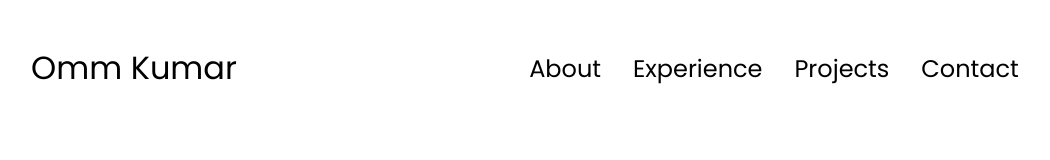
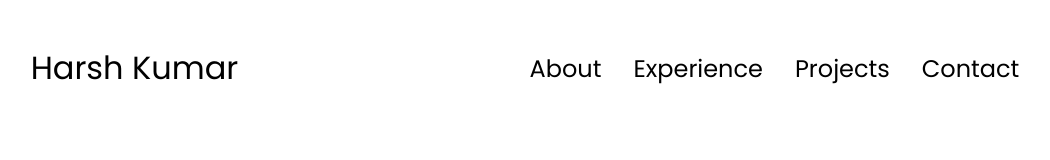
Before and after one commit to Harxh26/Portfolio, a plain HTML site: page index.html in a window 1280 px wide. Shown: the top 160 px of the page, without its empty margins (115-1165 px from the left). Drawn offline with Linux system fonts and the light colour scheme.

Commit message:
Update index.html

```diff
--- a/index.html
+++ b/index.html
@@ -10,7 +10,7 @@
   </head>
   <body>
     <nav id="desktop-nav">
-      <div class="logo">Omm Kumar</div>
+      <div class="logo">Harsh Kumar</div>
       <div>
         <ul class="nav-links">
           <li><a href="#about">About</a></li>
@@ -21,7 +21,7 @@
       </div>
     </nav>
     <nav id="hamburger-nav">
-      <div class="logo">Omm Kumar</div>
+      <div class="logo">Harsh Kumar</div>
       <div class="hamburger-menu">
         <div class="hamburger-icon" onclick="toggleMenu()">
           <span></span>
```
